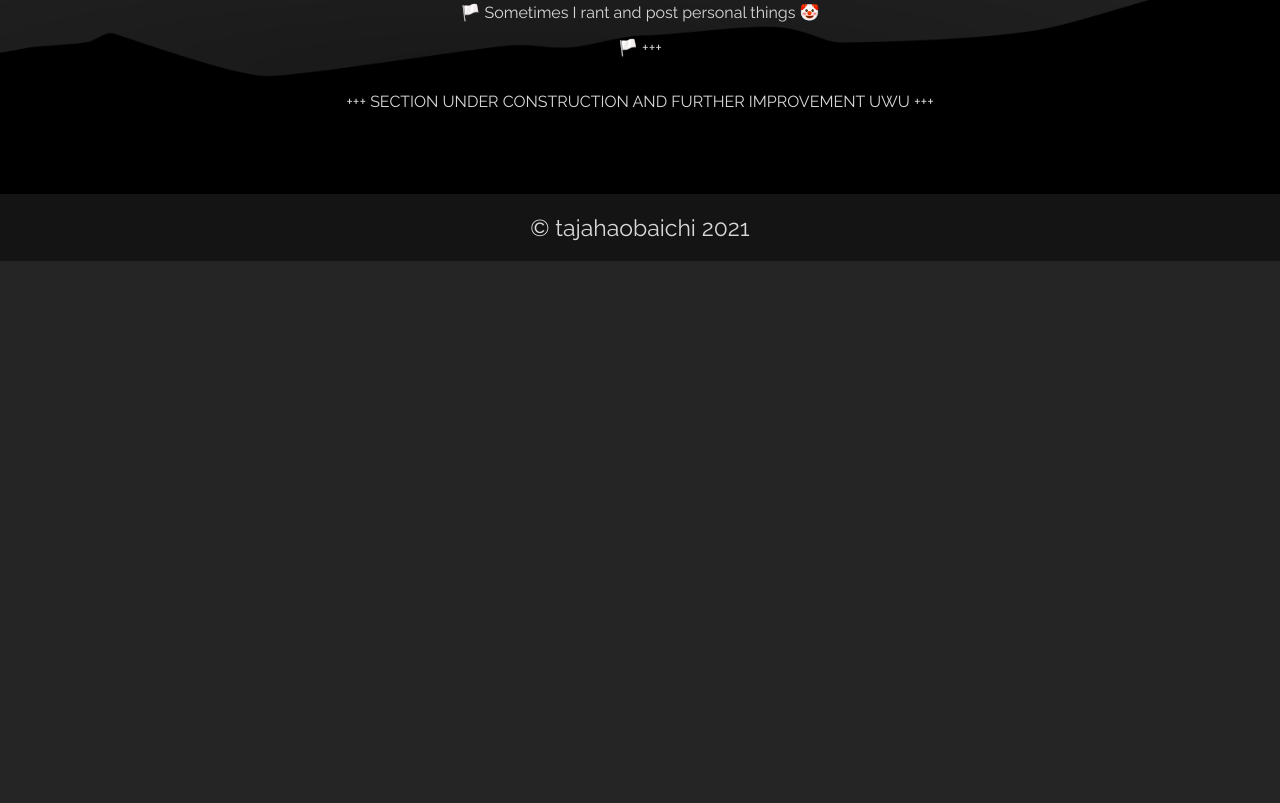
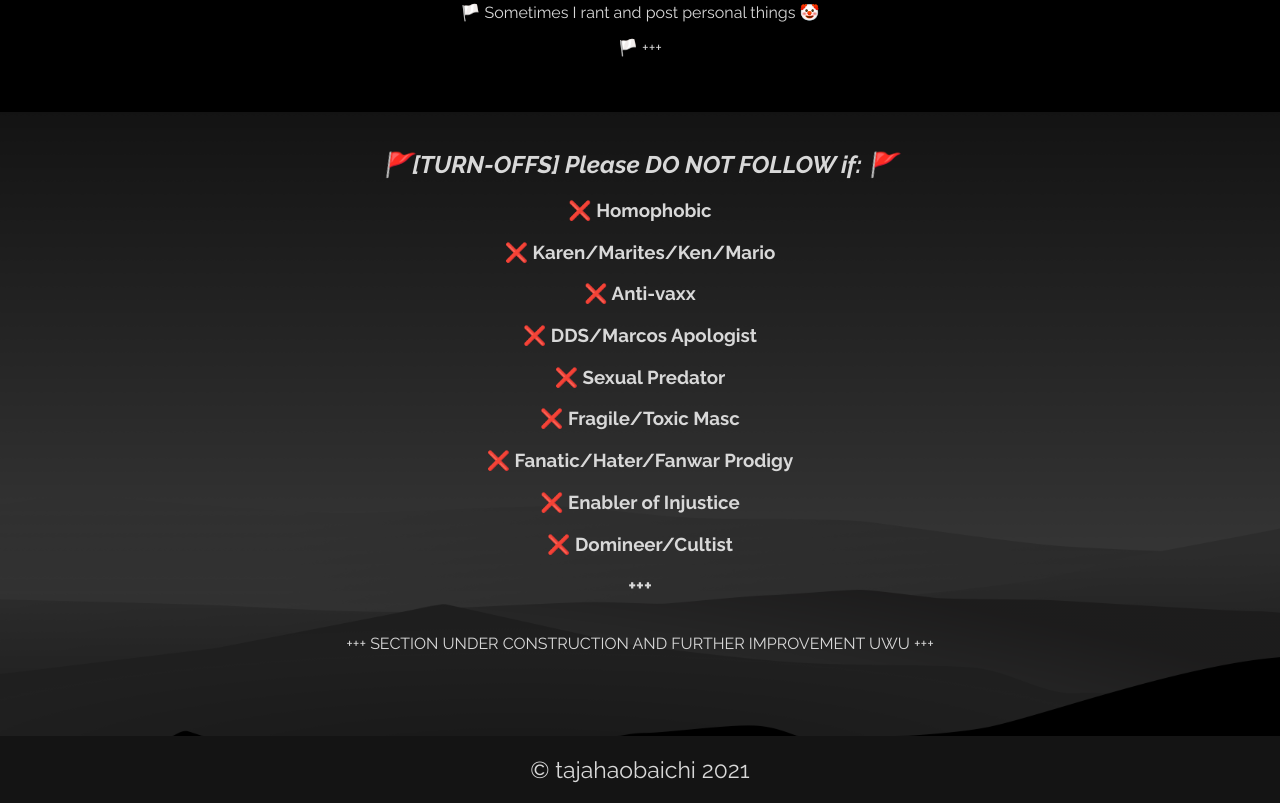
Before and after one commit to tajahaobaichi/more-about-me, a plain HTML site: page index.html in a window 1280 px wide. Shown: the part 688-1491 px from the top of the page. Before the commit the page ends 949 px from the top, so only its background shows below. Drawn offline with Linux system fonts and the light colour scheme.

Commit message:
Update index.html

```diff
--- a/index.html
+++ b/index.html
@@ -67,6 +67,19 @@
 				<p>&#127987;&#65039; Sometimes I rant and post personal things &#129313;</p>
 				<p>&#127987;&#65039; +++</p>
 
+				<br><br><br>
+				<h2><i>&#128681;[TURN-OFFS] Please DO NOT FOLLOW if: &#128681;</i></h2>
+				<h3>&#10060; Homophobic</h3>
+				<h3>&#10060; Karen/Marites/Ken/Mario</h3>
+				<h3>&#10060; Anti-vaxx</h3>
+				<h3>&#10060; DDS/Marcos Apologist</h3>
+				<h3>&#10060; Sexual Predator</h3>
+				<h3>&#10060; Fragile/Toxic Masc</h3>
+				<h3>&#10060; Fanatic/Hater/Fanwar Prodigy</h3>
+				<h3>&#10060; Enabler of Injustice</h3>
+				<h3>&#10060; Domineer/Cultist</h3>
+				<h3> +++ </h3>
+
 			</div>
 			<!-- END OF CONTENT -->
 
```
